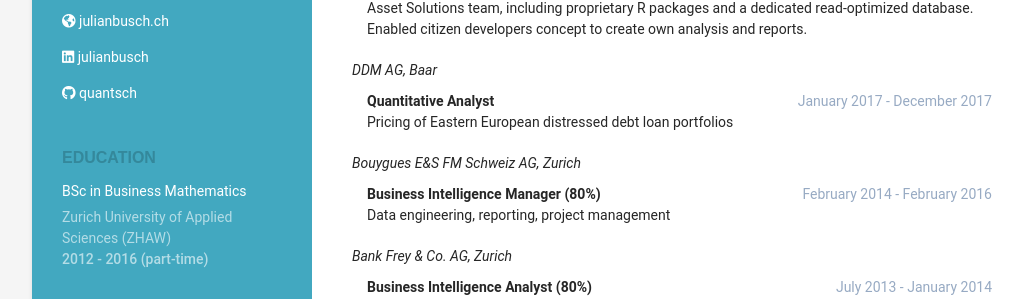
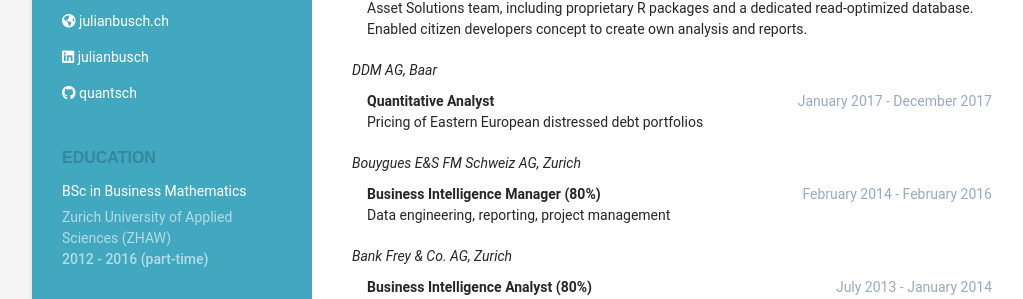
Before and after one commit to quantsch/quantsch.github.io, a Jekyll site: the page built from index.md, in a window 1280 px wide. Shown: the part 678-977 px from the top of the page, without its empty margins (108-1131 px from the left). Built offline with Jekyll 4.4.1, drawn with Linux system fonts in a browser that asks for light colours.

Commit message:
fix typo

```diff
--- a/_data/cv.yml
+++ b/_data/cv.yml
@@ -71,7 +71,7 @@ experiences:
           roles:
               - title: Quantitative Analyst
                 time: January 2017 - December 2017
-                description: "Pricing of Eastern European distressed debt loan portfolios"
+                description: "Pricing of Eastern European distressed debt portfolios"
         - company: Bouygues E&S FM Schweiz AG, Zurich
           roles:
               - title: Business Intelligence Manager (80%)
```
